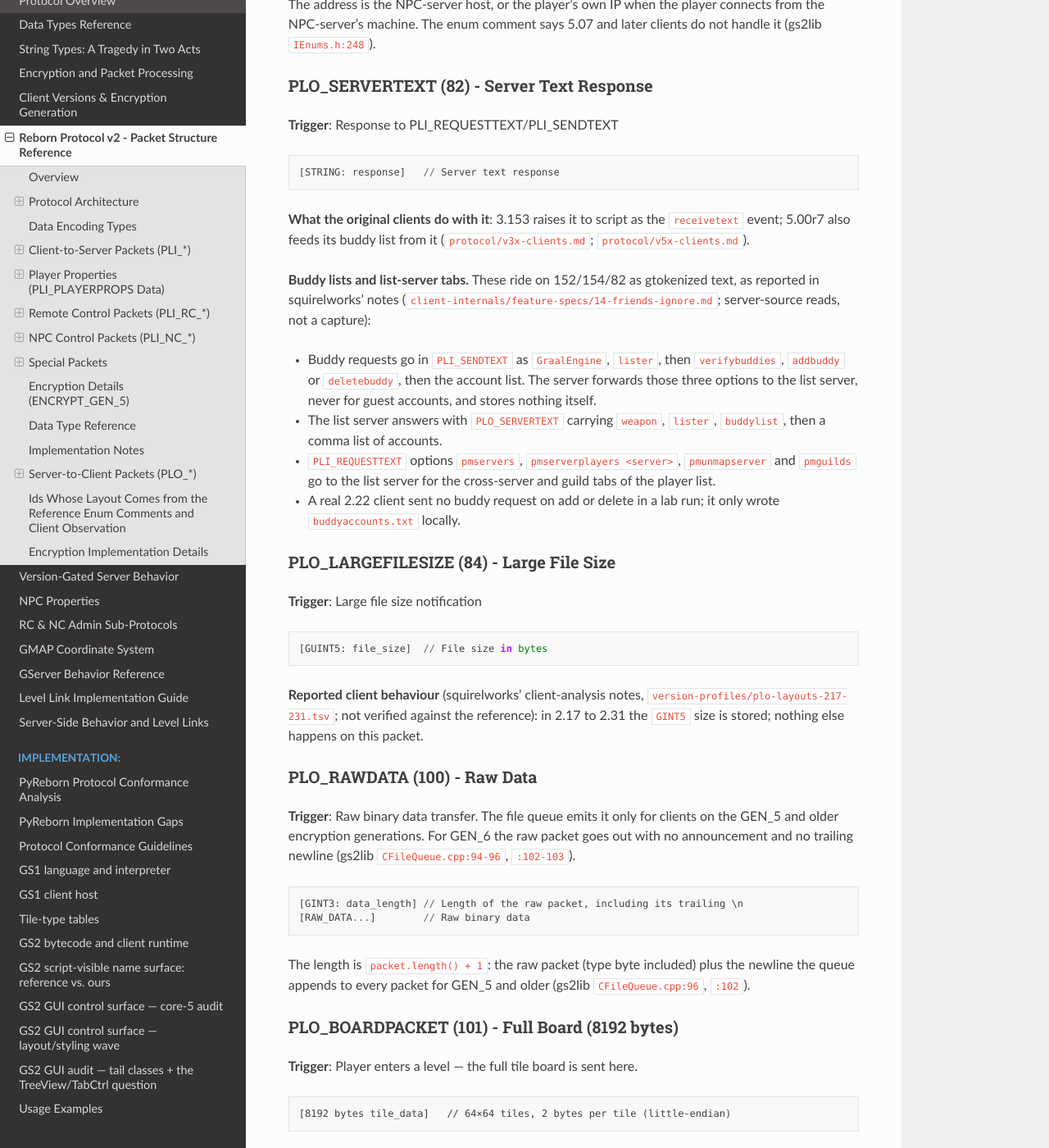
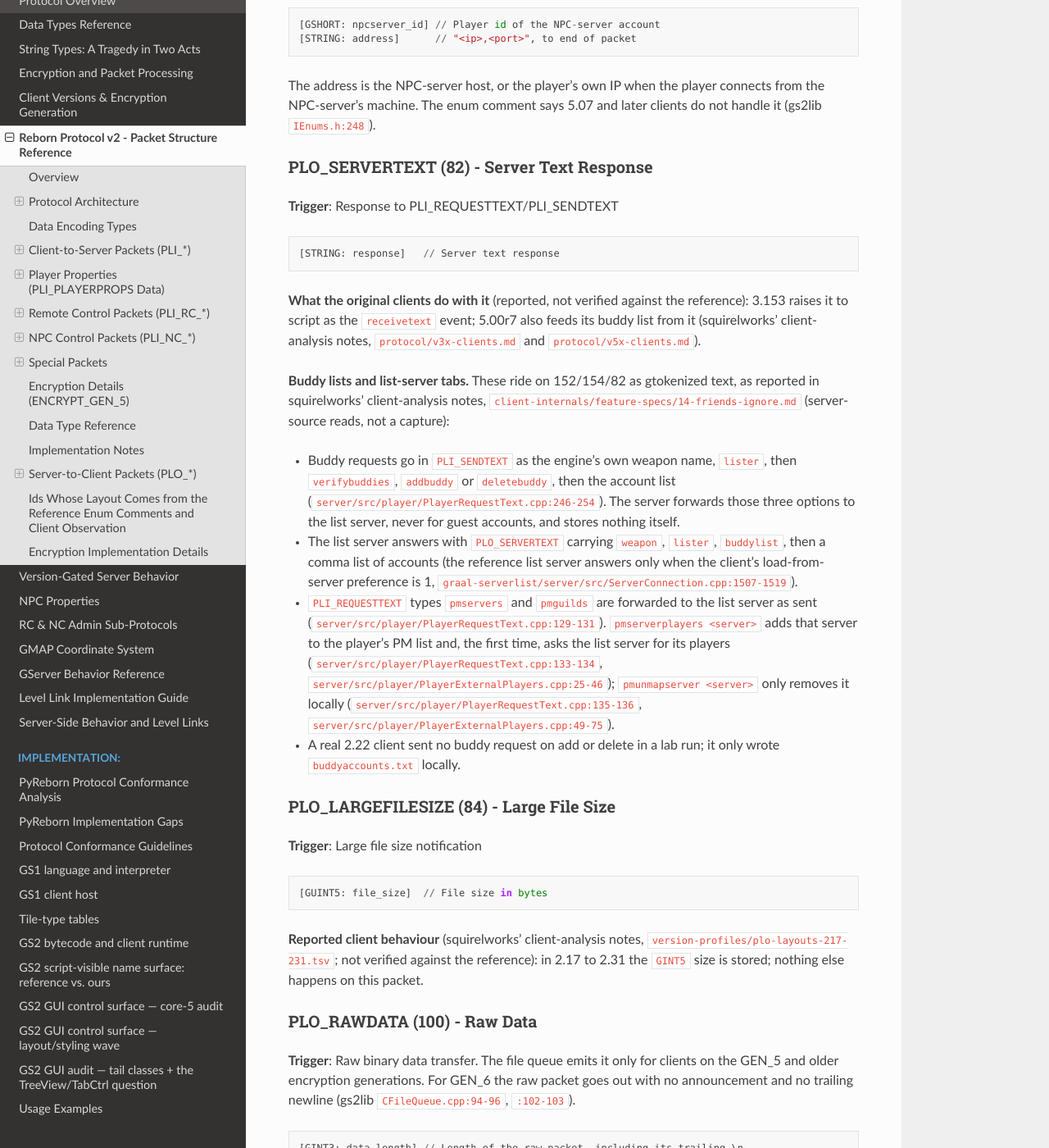
Before and after one commit to hosler/reborn-protocol-docs, a Sphinx documentation site: the page built from docs/protocol/packet-structures.md, in a window 1280 px wide and 1400 px high, scrolled down 60107 px. Shown: the whole window at 82% size. Built offline with Sphinx 7.4.7 and the Read the Docs theme 3.1.0, drawn with Linux system fonts in a browser that asks for light colours; some of the changed text lies outside the part shown.

Commit message:
PR #49 fixups: pm* are request types, extra admin-message titles, engine weapon name in prose, reported labels
pmservers and pmguilds are forwarded as sent, pmserverplayers is rewritten
to the list server once, pmunmapserver stays local (beta4 PlayerRequestText).
PLO_RC_ADMINMESSAGE also carries Server message: and Word Filter: titles.

Co-Authored-By: Claude <noreply@anthropic.com>

````diff
--- a/docs/protocol/packet-structures.md
+++ b/docs/protocol/packet-structures.md
@@ -1989,8 +1989,12 @@ classic script, line breaks are `§`. That is byte `A7` from a Latin-1 server an
 [STRING: message]    // Admin message text
 ```
 
-**Text format**: `Admin <account>:` followed by byte `0xA7` (the `§` line break) and the
-text. The 2.05 client shows it as an admin message ([`protocol/chat-pm-rc.md`](https://github.com/squirelworks/Graal_analysis/blob/main/protocol/chat-pm-rc.md), admin-and-staff section).
+**Text format**: `<title>:` + byte `0xA7` (the line break) + text. For an admin message the
+title is `Admin <account>` (`server/src/player/packets/PlayerRCPackets.cpp:292,308`); the
+same id also carries `Server message:` and `Word Filter:` notices
+(`server/src/player/Player.cpp:1809,1819`). Already listed in the RC table. Reported: the 2.05
+client shows it as an admin message (squirelworks' client-analysis notes,
+`protocol/chat-pm-rc.md`, admin-and-staff section).
 
 ### PLO_EXPLOSION (36) - Explosion
 **Trigger**: Explosion occurs
@@ -2252,8 +2256,9 @@ size.
 [STRING: message]    // RC chat message
 ```
 
-**Game clients**: 3.153, 4.x, 5.00r7 and 6.x also handle this id, and raise it to script as an
-RC-chat event ([`protocol/v3x-clients.md`](https://github.com/squirelworks/Graal_analysis/blob/main/protocol/v3x-clients.md)).
+**Game clients** (reported, not verified against the reference): 3.153, 4.x, 5.00r7 and 6.x
+also handle this id, and raise it to script as an RC-chat event (squirelworks' client-analysis
+notes, `protocol/v3x-clients.md`).
 
 ### PLO_PROFILE (75) - Player Profile
 **Trigger**: Profile information response. The game server builds it from the list server's answer (`SVI_PROFILE`), `server/src/ServerList.cpp:568-761` at GServer-v2 beta4.
@@ -2291,18 +2296,28 @@ NPC-server's machine. The enum comment says 5.07 and later clients do not handle
 [STRING: response]   // Server text response
 ```
 
-**What the original clients do with it**: 3.153 raises it to script as the `receivetext`
-event; 5.00r7 also feeds its buddy list from it ([`protocol/v3x-clients.md`](https://github.com/squirelworks/Graal_analysis/blob/main/protocol/v3x-clients.md); [`protocol/v5x-clients.md`](https://github.com/squirelworks/Graal_analysis/blob/main/protocol/v5x-clients.md)).
+**What the original clients do with it** (reported, not verified against the reference): 3.153
+raises it to script as the `receivetext` event; 5.00r7 also feeds its buddy list from it
+(squirelworks' client-analysis notes, `protocol/v3x-clients.md` and `protocol/v5x-clients.md`).
 
 **Buddy lists and list-server tabs.** These ride on 152/154/82 as gtokenized text, as reported
-in squirelworks' notes ([`client-internals/feature-specs/14-friends-ignore.md`](https://github.com/squirelworks/Graal_analysis/blob/main/client-internals/feature-specs/14-friends-ignore.md); server-source reads, not a capture):
-- Buddy requests go in `PLI_SENDTEXT` as `GraalEngine`, `lister`, then `verifybuddies`,
-  `addbuddy` or `deletebuddy`, then the account list. The server forwards those three options
+in squirelworks' client-analysis notes, `client-internals/feature-specs/14-friends-ignore.md`
+(server-source reads, not a capture):
+- Buddy requests go in `PLI_SENDTEXT` as the engine's own weapon name, `lister`, then
+  `verifybuddies`, `addbuddy` or `deletebuddy`, then the account list
+  (`server/src/player/PlayerRequestText.cpp:246-254`). The server forwards those three options
   to the list server, never for guest accounts, and stores nothing itself.
 - The list server answers with `PLO_SERVERTEXT` carrying `weapon`, `lister`, `buddylist`, then
-  a comma list of accounts.
-- `PLI_REQUESTTEXT` options `pmservers`, `pmserverplayers <server>`, `pmunmapserver` and
-  `pmguilds` go to the list server for the cross-server and guild tabs of the player list.
+  a comma list of accounts (the reference list server answers only when the client's
+  load-from-server preference is 1,
+  `graal-serverlist/server/src/ServerConnection.cpp:1507-1519`).
+- `PLI_REQUESTTEXT` types `pmservers` and `pmguilds` are forwarded to the list server as sent
+  (`server/src/player/PlayerRequestText.cpp:129-131`). `pmserverplayers <server>` adds that
+  server to the player's PM list and, the first time, asks the list server for its players
+  (`server/src/player/PlayerRequestText.cpp:133-134`,
+  `server/src/player/PlayerExternalPlayers.cpp:25-46`); `pmunmapserver <server>` only removes
+  it locally (`server/src/player/PlayerRequestText.cpp:135-136`,
+  `server/src/player/PlayerExternalPlayers.cpp:49-75`).
 - A real 2.22 client sent no buddy request on add or delete in a lab run; it only wrote
   `buddyaccounts.txt` locally.
 
````
